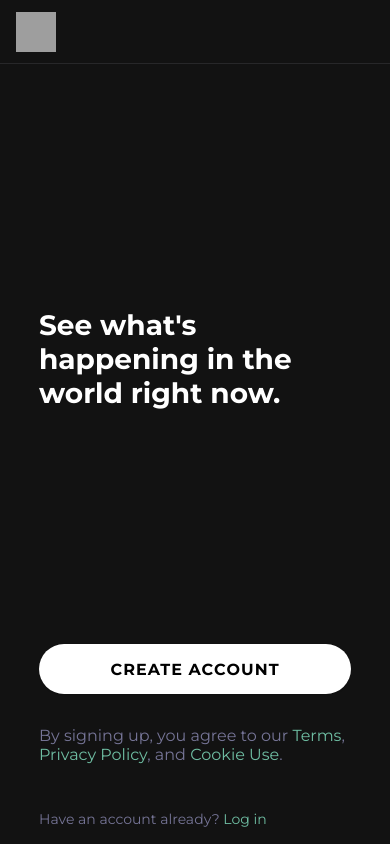
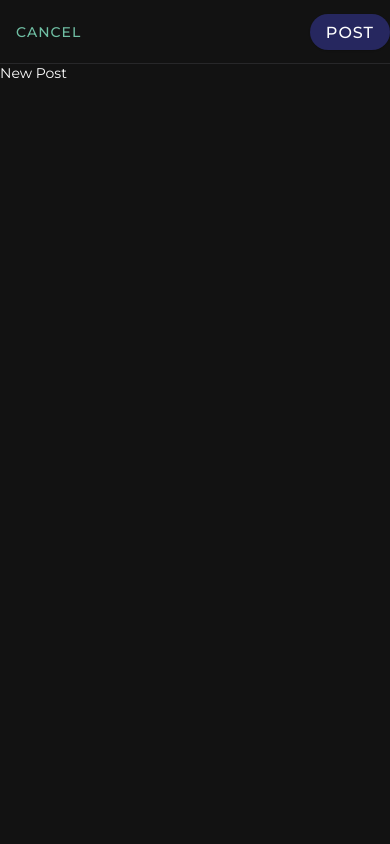
Before and after one commit to EmergingDigitalAcademy/react-native-workshop, a React Native app: screen /NewPost in a window 390 px wide. Built offline with nearby package versions, Linux system fonts and the light colour scheme; grey boxes are pictures that could not be loaded.

Commit message:
created app functionality to add a post, floating action button

```diff
--- a/src/components/navigators/TabStack.jsx
+++ b/src/components/navigators/TabStack.jsx
@@ -1,15 +1,18 @@
 import React from "react";
 import { createBottomTabNavigator } from "@react-navigation/bottom-tabs";
 import { MaterialCommunityIcons } from "react-native-vector-icons";
+import { FAB, useTheme } from "react-native-paper";
 
 import Home from "../screens/TabStack/Home";
 import Account from "../screens/TabStack/Account";
 import Settings from "../screens/TabStack/Settings";
 
-export default function TabStack() {
+export default function TabStack({ navigation }) {
   const Stack = createBottomTabNavigator();
+  const myTheme = useTheme();
 
   return (
+    <>
       <Stack.Navigator
         screenOptions={{
           headerShown: false,
@@ -47,14 +50,17 @@ export default function TabStack() {
           component={Settings}
           options={{
             tabBarIcon: ({ color, size }) => (
-            <MaterialCommunityIcons
-              name="cog"
-              color={color}
-              size={size}
-            />
+              <MaterialCommunityIcons name="cog" color={color} size={size} />
             ),
           }}
         />
       </Stack.Navigator>
+
+      <FAB
+        icon="plus"
+        style={{ backgroundColor: myTheme.colors.secondary, position: "absolute", right: "5%", bottom: "12%" }}
+        onPress={() => navigation.navigate("NewPost")}
+      />
+    </>
   );
 }
--- a/src/components/navigators/TopStack.jsx
+++ b/src/components/navigators/TopStack.jsx
@@ -1,19 +1,21 @@
-import React, { useEffect } from "react";
+import React from "react";
 import { createNativeStackNavigator } from "@react-navigation/native-stack";
 import { useDispatch } from "react-redux";
 
 import { Image } from "react-native";
-import { Button } from "react-native-paper";
+import { Button, useTheme } from "react-native-paper";
 
 import edaLogoPurple from "../../../assets/eda-icon-purple.png";
 
 import Landing from "../screens/TopStack/Landing";
 import SignUp from "../screens/TopStack/SignUp";
 import TabStack from "./TabStack";
+import NewPost from "../screens/TopStack/NewPost";
 
 export default function TopStack({ userObject, storedEmail, storedUsername }) {
   const Stack = createNativeStackNavigator();
   const dispatch = useDispatch();
+  const myTheme = useTheme();
 
   // check if the user object is empty, if it isn't then dispatch
   // the user object to redux
@@ -64,6 +66,26 @@ export default function TopStack({ userObject, storedEmail, storedUsername }) {
       <Stack.Screen name="Landing" component={Landing} />
       <Stack.Screen name="SignUp" component={SignUp} />
       <Stack.Screen name="Tabs" component={TabStack} />
+      <Stack.Screen
+        name="NewPost"
+        component={NewPost}
+        options={({ navigation }) => ({
+          headerTitle: () => <></>,
+          headerRight: () => (
+            <Button
+              mode="contained"
+              color={myTheme.colors.secondary}
+              labelStyle={{
+                fontSize: 16,
+                marginVertical: "10%"
+              }}
+              onPress={() => navigation.goBack()}
+            >
+              Post
+            </Button>
+          ),
+        })}
+      />
     </Stack.Navigator>
   );
 }
--- /dev/null
+++ b/src/components/screens/TopStack/NewPost.jsx
@@ -0,0 +1,26 @@
+import React from "react";
+import { useIsFocused } from "@react-navigation/native";
+
+import { SafeAreaView } from "react-native-safe-area-context";
+import { Text } from "react-native-paper";
+
+import EmptyStateView from "../../../reused-components/EmptyStateView";
+
+export default function NewPost() {
+  const isFocused = useIsFocused();
+
+  // renders EmptyStateView if the screen is not in focuse to save resources
+  // setTimeout to preserve the screen as navigation is happening so the data doesn't disappear
+
+  if (!isFocused) {
+    setTimeout(() => {
+      return <EmptyStateView />;
+    }, 100);
+  }
+
+  return (
+    <SafeAreaView edges={["bottom", "left", "right"]}>
+      <Text>New Post</Text>
+    </SafeAreaView>
+  );
+}
```
Lines whose indentation alone changed are shown as unchanged.
